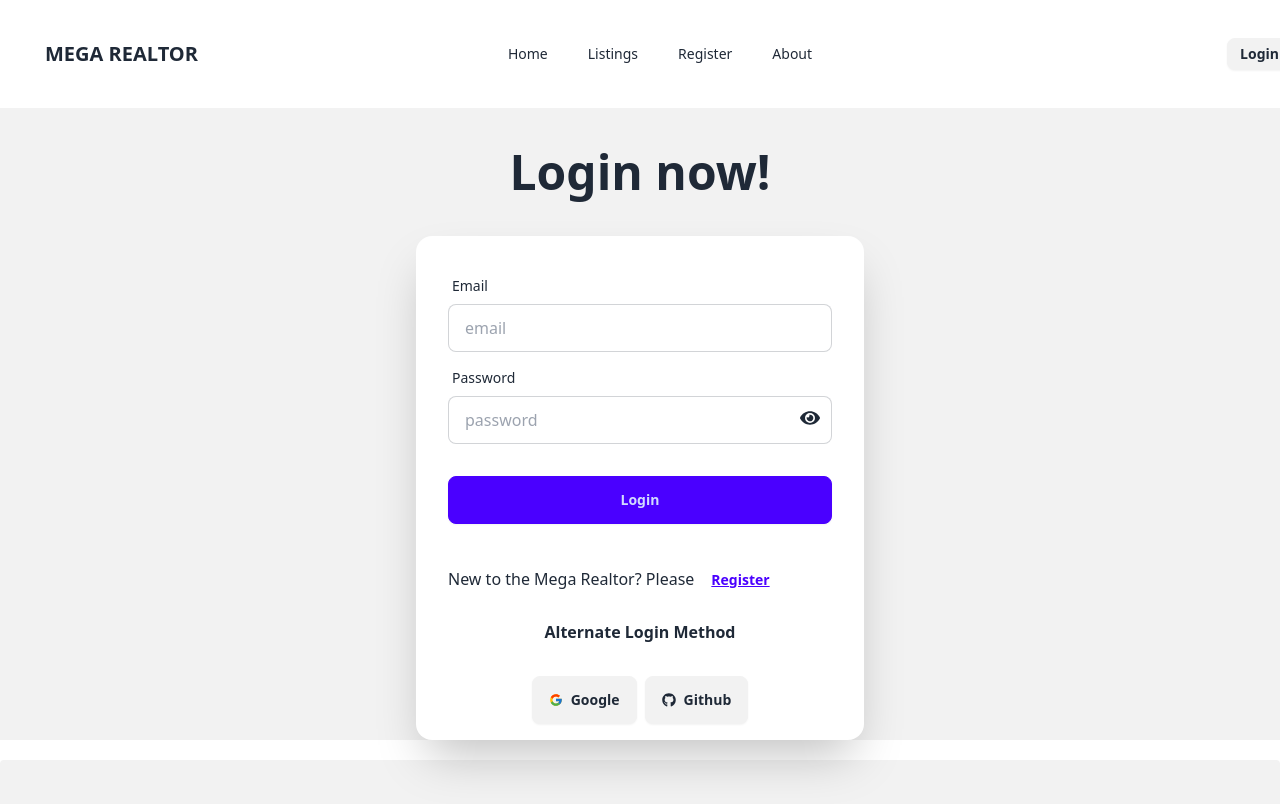
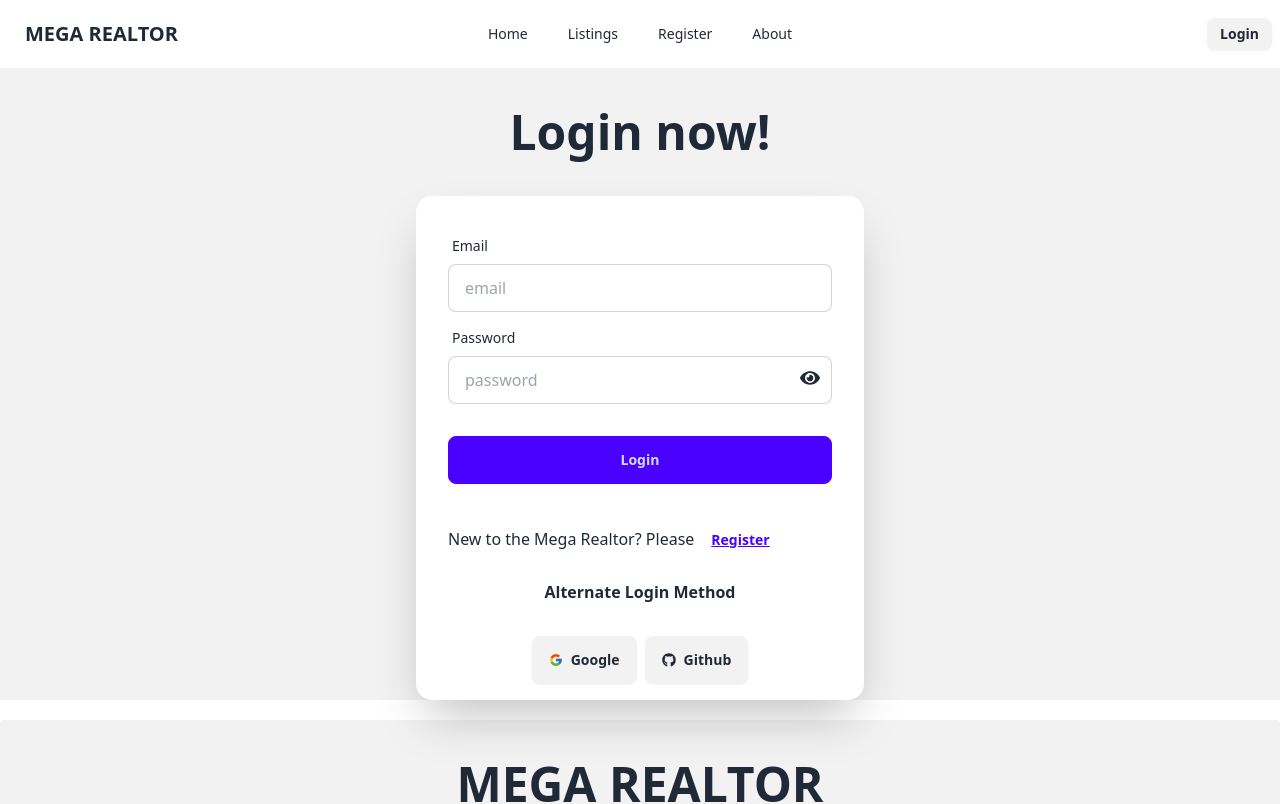
Before and after one commit to monircom/mega-realtor, a React (Vite) app: page /login in a window 1280 px wide. Shown: the top 804 px of the page. Built offline with nearby package versions, Linux system fonts and the light colour scheme; no server answers.

Commit message:
Update Profile

```diff
--- a/src/components/Navbar.jsx
+++ b/src/components/Navbar.jsx
@@ -53,7 +53,7 @@ const Navbar = () => {
     </>
   );
   return (
-    <div className="navbar bg-base-100 m-5">
+    <div className="navbar w-max-[80%] bg-base-100">
       <div className="navbar-start">
         <div className="dropdown">
           <div tabIndex={0} role="button" className="btn btn-ghost lg:hidden">
@@ -104,6 +104,7 @@ const Navbar = () => {
                   </div>
                 </div>
                 </div>
+                </Link>
                 {/* <div
                   tabIndex={0}
                   role="button"
@@ -112,10 +113,10 @@ const Navbar = () => {
                   <div className="w-10 rounded-full">
                     <img alt="User" src={user?.photoURL || avater} />
                   </div>
-                </div> */}
+                </div>
               </Link>
-              {/* menu menu-sm dropdown-content mt-3 z-[1] p-2 shadow bg-base-100 rounded-box w-52 */}
-              {/* <ul
+
+              <ul
                 tabIndex={0}
                 className="menu menu-sm dropdown-content mt-3 z-[100] p-2 shadow bg-base-300 rounded-box w-52 "
               >
@@ -123,11 +124,12 @@ const Navbar = () => {
                   <span>{user?.displayName || "User Name Not Found"}</span>
                 </li>
                 <li>{<span>{user?.email || "Email  Not Found"}</span>}</li>
-              </ul> */}
+              </ul>
+             */}
             </div>
-            <a onClick={handleLogOut} className="btn btn-sm">
+            <button onClick={handleLogOut} className="btn btn-sm">
               Log Out
-            </a>
+            </button>
           </>
         ) : (
           <Link to="/login">
--- a/src/components/Profile.jsx
+++ b/src/components/Profile.jsx
@@ -10,7 +10,7 @@ const Profile = () => {
 
     <div className="min-h-[75vh] bg-base-200 flex justify-center items-center flex-col">
 
-<div className="text-center lg:text-left">
+        <div className="text-center lg:text-left">
             <h1 className="text-5xl font-bold mb-10">Profile</h1>
           </div>
 
```
